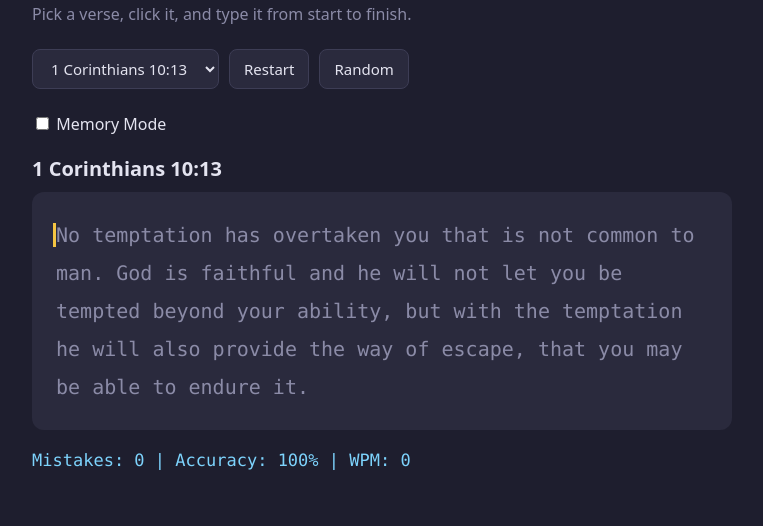
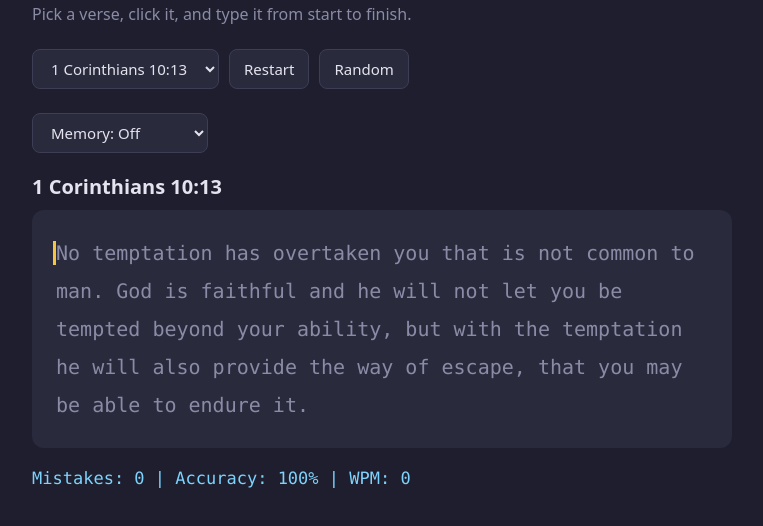
Before and after one commit to brandtdgarrison-svg/Verse-typer, a plain HTML site: page index.html in a window 1280 px wide. Shown: the part 92-618 px from the top of the page, without its empty margins (258-1021 px from the left). Drawn offline with Linux system fonts and the light colour scheme.

Commit message:
add memory difficulty

```diff
--- a/index.html
+++ b/index.html
@@ -18,9 +18,12 @@
     <button id ="random-button">Random</button>
 </div>
 
-<label class="toggle">
-    <input type="checkbox" id="memory-toggle"> Memory Mode
-</label>
+<select id="difficulty">
+    <option vale="0">Memory: Off</option>
+    <option value="3">Memory: Easy</option>
+    <option value="2">Memory: Medium</option>
+    <option value="1">Memory: Hard</option>
+</select>
 
 <p id="reference"></p>
 <div id="verse"></div>
--- a/script.js
+++ b/script.js
@@ -20,14 +20,14 @@ const referenceE1 = document.getElementById("reference");
 const verseSelect = document.getElementById("verse-select");
 const restartButton = document.getElementById("restart-button");
 const randomButton = document.getElementById("random-button");
-const memoryToggle = document.getElementById("memory-toggle");
+const difficultySelect = document.getElementById("difficulty");
 
 let verseText = "";          //textcontents give text inside div as a string. This strong gets stored in verseText variable.
 
 let charSpans = [];
 let startTime = null;
 
-let wordIndex = 0;
+
 
 function loadVerse(index) {
     verseText = verses[index].text;        //set the verseText variable to the text of the selected verse object.
@@ -36,6 +36,9 @@ function loadVerse(index) {
     verseE1.innerHTML = "";        //clear the inner HTML of the verse element.
 
     charSpans = [];        //clear the charSpans array to prepare for the new verse.
+
+    let wordIndex = 0;
+    const hideEvery = Number(difficultySelect.value);
 
     for (const letter of verseText) {        //for of loop iterates over each character in the string verseText. Each character is stored in letter variable.
         const span = document.createElement("span");      //createElement creates a new span element. This span will be used to wrap each letter of the verse.
@@ -47,7 +50,7 @@ function loadVerse(index) {
         if (letter === " "){
             wordIndex++;
         }
-        else if (memoryToggle.checked && wordIndex % 3 === 2){
+        else if (hideEvery > 0 && wordIndex % hideEvery === hideEvery - 1){
             span.classList.add("hidden");
         }
 
@@ -100,7 +103,7 @@ restartButton.addEventListener("click", function() {
     input.focus();
 });
 
-memoryToggle.addEventListener("change", function(){
+difficultySelect.addEventListener("change", function(){
     loadVerse(Number(verseSelect.value));
     input.focus();
 });
```
